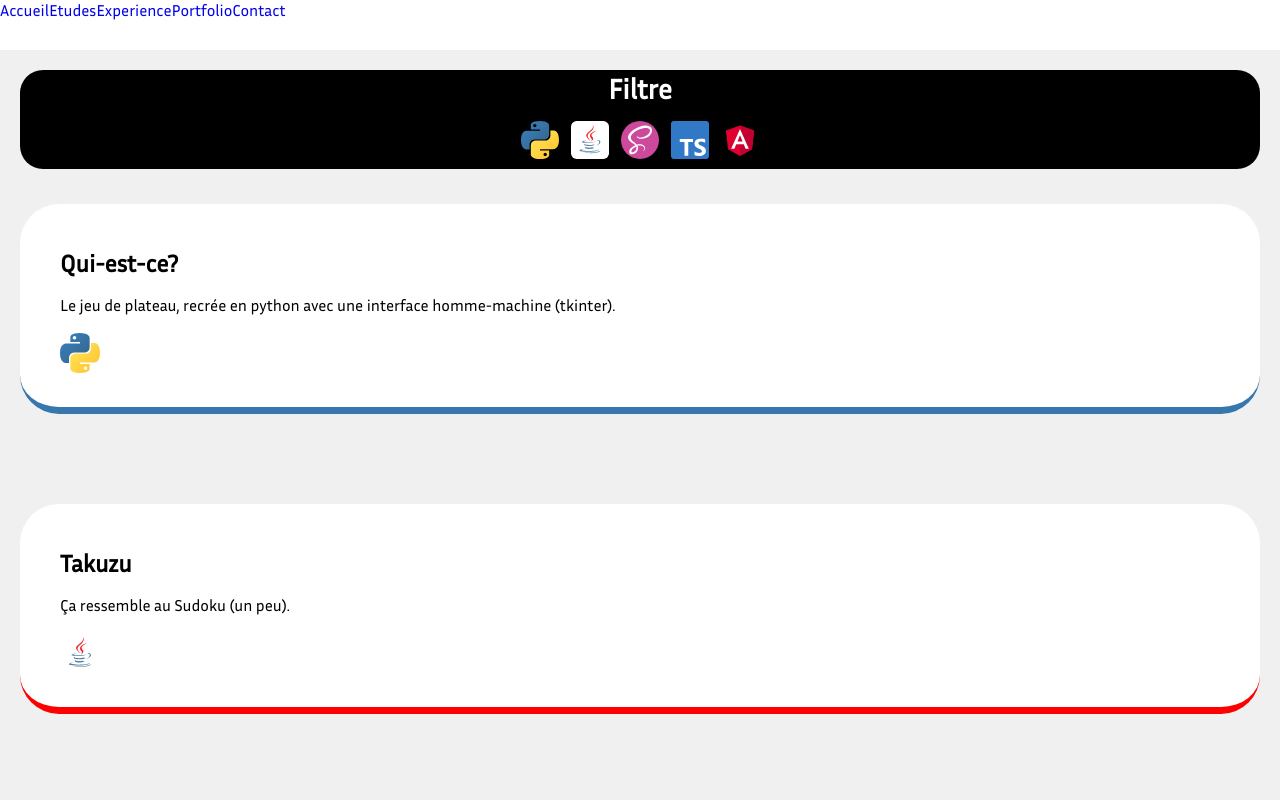
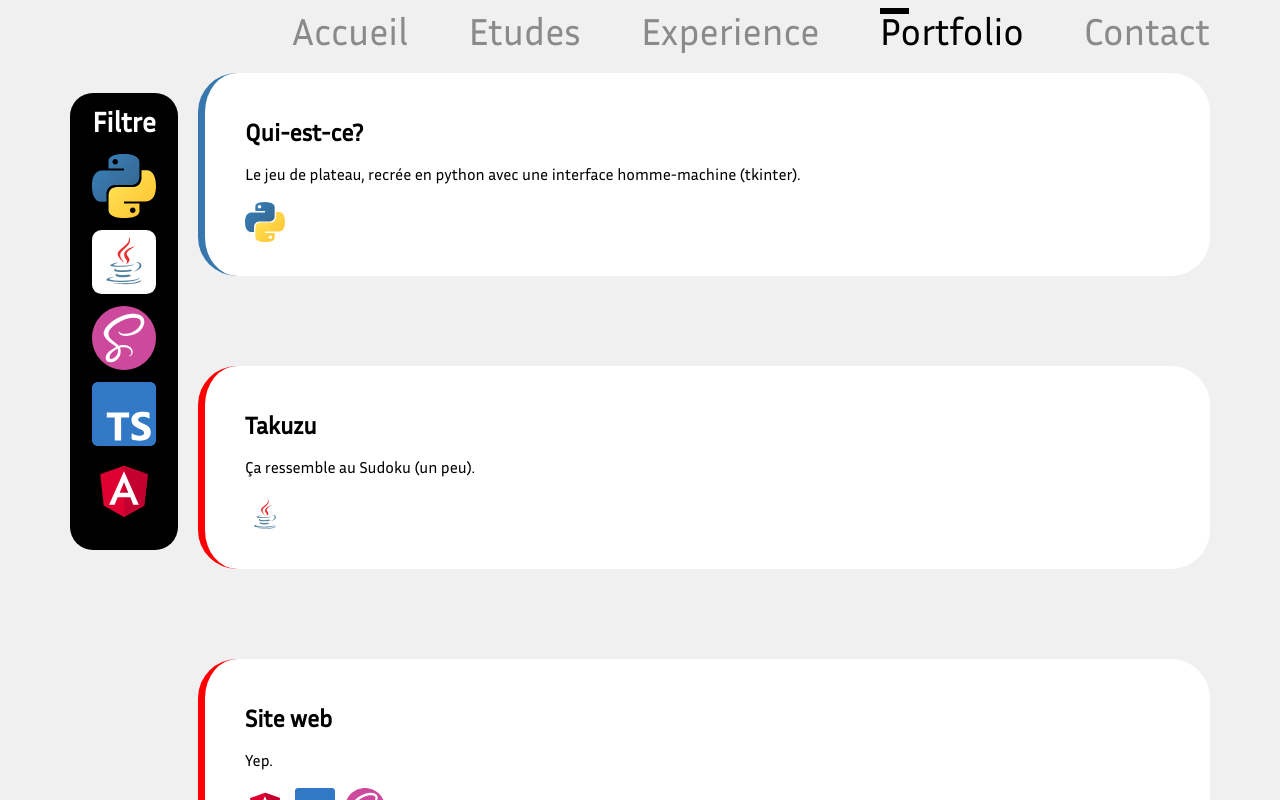
Before and after one commit to tony-nguyen1/angular_site_perso, an Angular app: page /portfolio in a window 1280 px wide. Shown: the top 800 px of the page. Built offline with nearby package versions, Linux system fonts and the light colour scheme.

Commit message:
nav bar mieux filtre mieux

```diff
--- a/src/app/app.component.html
+++ b/src/app/app.component.html
@@ -1,8 +1,10 @@
-<nav>
-  <a routerLink="accueil">Accueil</a>
-  <a routerLink="etudes">Etudes</a>
-  <a routerLink="experience">Experience</a>
-  <a routerLink="portfolio">Portfolio</a>
-  <a routerLink="contact">Contact</a>
-</nav>
+<header>
+  <nav>
+    <a routerLink="accueil" routerLinkActive="active-link">Accueil</a>
+    <a routerLink="etudes" routerLinkActive="active-link">Etudes</a>
+    <a routerLink="experience" routerLinkActive="active-link">Experience</a>
+    <a routerLink="portfolio" routerLinkActive="active-link">Portfolio</a>
+    <a routerLink="contact" routerLinkActive="active-link">Contact</a>
+  </nav>
+</header>
 <router-outlet></router-outlet>
--- a/src/app/app.component.scss
+++ b/src/app/app.component.scss
@@ -0,0 +1,43 @@
+// :host {
+//   background-color: red;
+// }
+
+header {
+  * {
+    color: var(--not-active-link-color);
+    font-size: var(--nav-font-size);
+  }
+
+  overflow-x: scroll;
+
+  padding-left: var(--padding-horizontal);
+  padding-right: var(--padding-horizontal);
+
+  padding-top: 8px;
+
+  nav {
+    display: flex;
+    flex-direction: row;
+    justify-content: flex-end;
+    column-gap: var(--nav-column-gap);
+
+    a:hover {
+      color: var(--hover-link-color);
+    }
+
+    a.active-link {
+
+      position: relative;
+      color: black;
+    }
+
+    .active-link::before {
+      content: '';
+      position: absolute;
+      width: 0.76785714285em;
+      height: 0.17em;
+      /* height: 0.21428571428em; */
+      background-color: black;
+    }
+  }
+}
--- a/src/app/filtre/filtre.component.scss
+++ b/src/app/filtre/filtre.component.scss
@@ -53,3 +53,41 @@ div {
 .ang {
   height: 49px;
 }
+
+@media (min-width: 700px) {
+
+  :host {
+    height: fit-content;
+    text-align: center;
+    padding: 12px 22px 28px;
+    position: sticky;
+    top: 20px;
+    border-radius: 23px;
+  }
+
+  h3 {
+    color: white;
+    font-size: 28px;
+    margin-bottom: 16px;
+  }
+
+  div {
+    display: flex;
+    flex-direction: column;
+    row-gap: 12px;
+    align-items: center;
+  }
+
+  button {
+    height: var(--button-size);
+    width: var(--button-size);
+    border: none;
+    padding: 0px;
+    cursor: pointer;
+  }
+
+  img {
+    // width: 100%;
+    // height: 100%;
+  }
+}
--- a/src/app/portfolio/portfolio.component.html
+++ b/src/app/portfolio/portfolio.component.html
@@ -1,3 +1,4 @@
+<main>
   <app-filtre [lang]="lang" (newItemEvent)="showME($event)"></app-filtre>
   <article>
     <!-- Récupérer le langage utilisé par unProjet et vérifier si current match avec un surnom de langage -->
@@ -11,3 +12,4 @@
       [ngClass]="{'hidden':current.size!=0&&!showAProject(unProjet)}">
     </app-projet>
   </article>
+</main>
--- a/src/app/portfolio/portfolio.component.scss
+++ b/src/app/portfolio/portfolio.component.scss
@@ -2,7 +2,7 @@
   display: none;
 }
 
-:host {
+main {
   background-color: #F0F0F0;
   display: grid;
   grid-template-rows: auto 1fr;
@@ -13,6 +13,8 @@
   overflow-x: hidden;
   row-gap: 35px;
   padding: 20px;
+  padding-left: var(--padding-horizontal);
+  padding-right: var(--padding-horizontal);
 }
 
 article {
@@ -20,3 +22,14 @@ article {
   flex-direction: column;
   row-gap: 90px;
 }
+
+@media (min-width: 700px) {
+  main {
+    grid-template-columns: 1fr 11fr;
+    grid-template-areas:
+      "filtre carte";
+    column-gap: 20px;
+    row-gap: 140px;
+    // overflow-x: hidden;
+  }
+}
--- a/src/app/projet/projet.component.scss
+++ b/src/app/projet/projet.component.scss
@@ -29,7 +29,6 @@ section {
 }
 
 .angular {
-
   border-bottom: 7px solid red;
 }
 
@@ -42,3 +41,20 @@ div.imgs {
   flex-direction: row;
   column-gap: 10px;
 }
+
+@media (min-width: 700px) {
+  .py {
+    border-left: 7px solid #3777ad;
+    border-bottom: 0px;
+  }
+
+  .java {
+    border-left: 7px solid red;
+    border-bottom: 0px;
+  }
+
+  .angular {
+    border-left: 7px solid red;
+    border-bottom: 0px;
+  }
+}
--- a/src/styles.scss
+++ b/src/styles.scss
@@ -13,7 +13,8 @@ body {
 
 app-root {
   display: grid;
-  grid-template-rows: 50px 1fr;
+  grid-template-rows: min-content 1fr;
+  grid-template-columns: 100vw;
   grid-template-areas: "header"
     "main";
   width: 100%;
@@ -26,6 +27,7 @@ app-root {
 
   router-outlet+* {
     grid-area: main;
+    background-color: var(--main-bg-color);
   }
 
   // app-accueil {
@@ -44,7 +46,15 @@ html {
 }
 
 :root {
+  --main-bg-color: #F0F0F0;
   --main-orange-color: #FAA43F;
+  --not-active-link-color: #8a8a8a;
+  --hover-link-color: #696969;
+  --nav-font-size: clamp(20px, 2.96875vw, 56px);
+  --nav-column-gap: 60px;
+  --padding-horizontal: 70px;
+  --button-size: 64px;
+
 }
 
 a {
@@ -55,3 +65,7 @@ a {
   margin: 0px;
   padding: 0px;
 }
+
+header {
+  background-color: var(--main-bg-color);
+}
```
Also changed, not shown: src/app/_StructureCommune.scss (added). Lines whose indentation alone changed are shown as unchanged.
